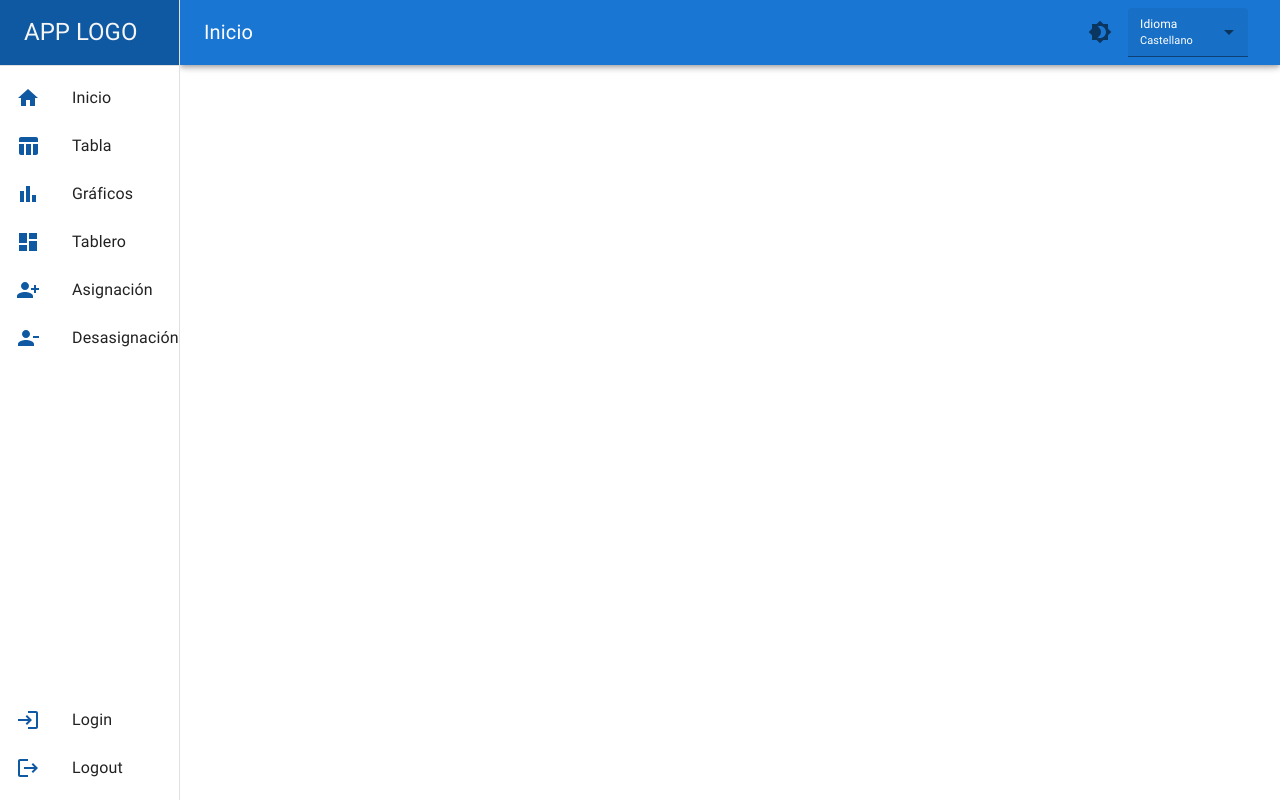
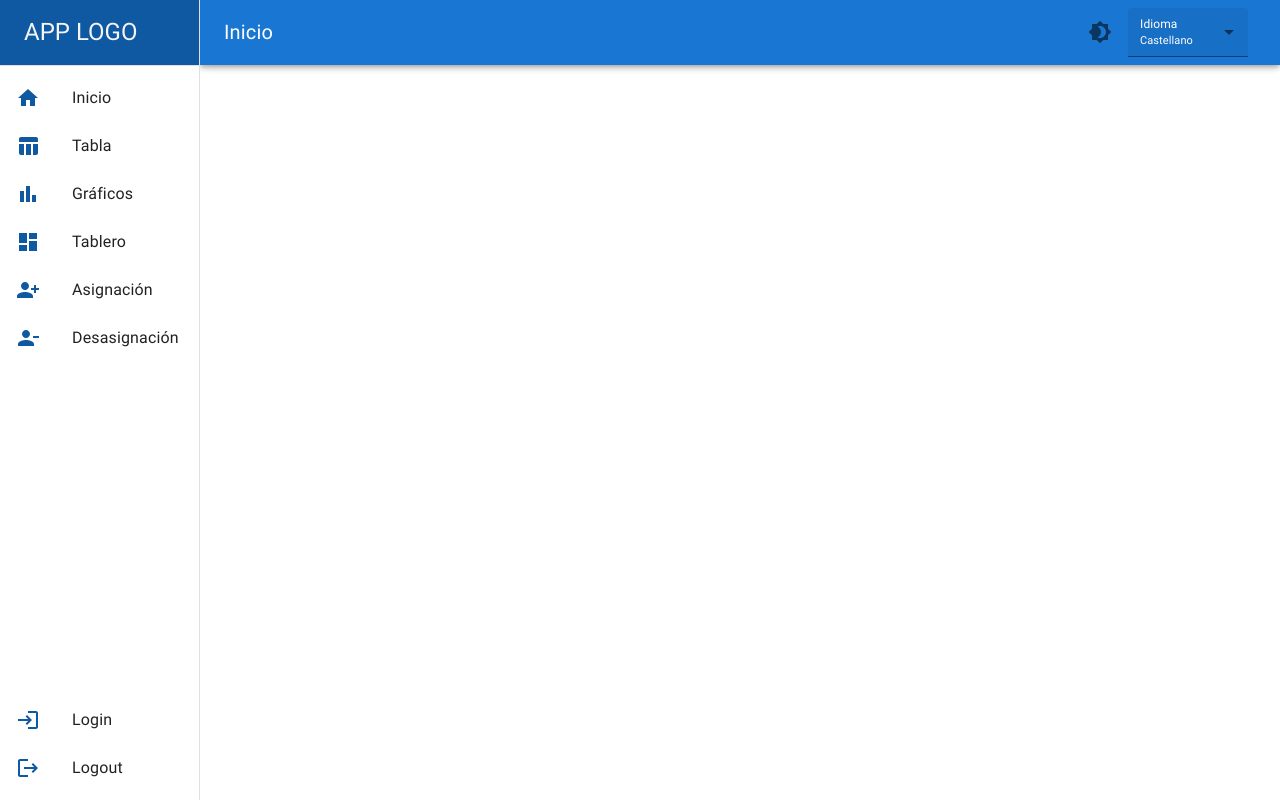
Before and after one commit to adrianamoni/matdemo, a React (Vite) app: page / in a window 1280 px wide. Built offline with nearby package versions, Linux system fonts and the light colour scheme.

Commit message:
update drawerWidth

```diff
--- a/src/layout/Layout.jsx
+++ b/src/layout/Layout.jsx
@@ -9,7 +9,7 @@ import Sidebar from "./Sidebar";
 import { createTheme, ThemeProvider, useTheme } from "@mui/material";
 import { colorModeContext } from "../context/ContextProvider";
 
-const drawerWidth = 180;
+const drawerWidth = 200;
 
 function Layout(props) {
   const { window } = props;
```
